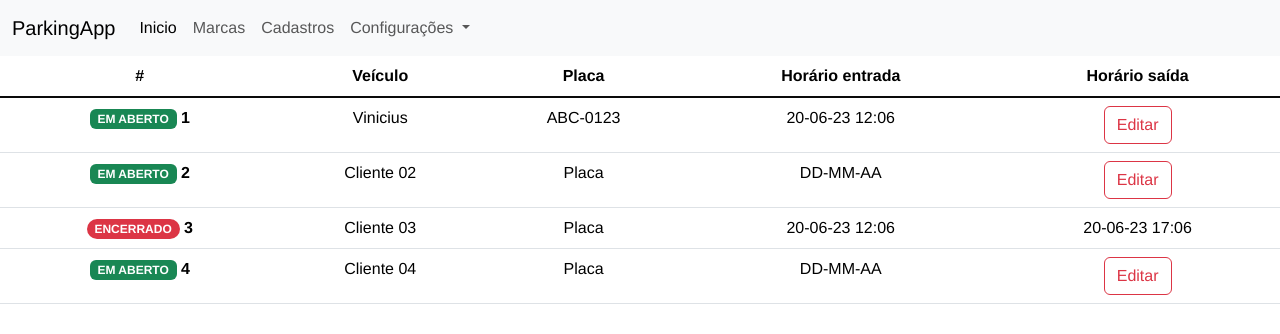
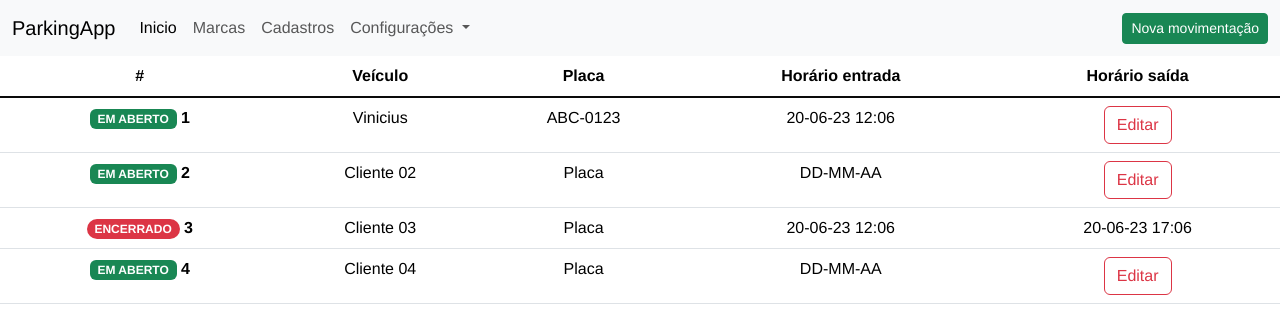
Before and after one commit to vainicius/parking-front, a Vue app: page / in a window 1280 px wide. Shown: the top 334 px of the page. Built offline with nearby package versions, Linux system fonts and the light colour scheme.

Commit message:
"Nova movimentação" na nav bar

```diff
--- a/src/App.vue
+++ b/src/App.vue
@@ -1,12 +1,12 @@
 <template>
-  <nav class="navbar navbar-expand-lg bg-body-tertiary">
+  <nav class=" navbar navbar-expand-lg bg-body-tertiary">
     <div class="container-fluid">
-      <a class="navbar-brand" href="#">ParkingApp</a>
+      <a class="navbar-brand " href="/">ParkingApp</a>
       <button class="navbar-toggler" type="button" data-bs-toggle="collapse" data-bs-target="#navbarNavDropdown"
         aria-controls="navbarNavDropdown" aria-expanded="false" aria-label="Toggle navigation">
         <span class="navbar-toggler-icon"></span>
       </button>
-      <div class="collapse navbar-collapse" id="navbarNavDropdown">
+      <div class="collapse navbar-collapse d-flex justify-content-between " id="navbarNavDropdown">
         <ul class="navbar-nav">
           <li class="nav-item">
             <a class="nav-link active" aria-current="page" href="/">Inicio</a>
@@ -29,9 +29,12 @@
             </ul>
           </li>
         </ul>
+        <button type="button" class=" btn btn-primary btn-sm bg-success border border-success
+">Nova movimentação</button >
       </div>
     </div>
   </nav>
+
 
   <router-view />
 </template>
--- a/src/views/HomeView.vue
+++ b/src/views/HomeView.vue
@@ -1,5 +1,6 @@
 <template>
-  <table class="table">
+
+  <table class="table ">
     <thead>
       <tr>
         <th scope="col">#</th>
```
